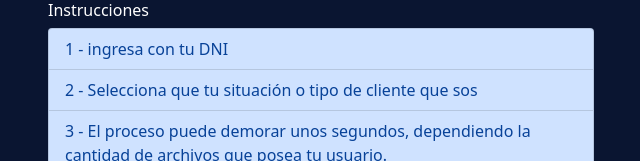
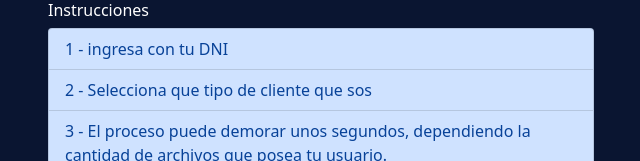
Before and after one commit to dondarrion91/sanchez-hnos, a Vue app: page / in a window 1280 px wide. Shown: the part 504-665 px from the top of the page, without its empty margins (319-959 px from the left). Built offline with nearby package versions, Linux system fonts and the light colour scheme; what vue-tour would draw is missing.

Commit message:
Se agrega trim en campo dni del formulario

```diff
--- a/src/views/Login.vue
+++ b/src/views/Login.vue
@@ -60,8 +60,7 @@
                         1 - ingresa con tu DNI
                     </li>
                     <li class="list-group-item list-group-item-primary">
-                        2 - Selecciona que tu situación o tipo de cliente que
-                        sos
+                        2 - Selecciona que tipo de cliente que sos
                     </li>
                     <li class="list-group-item list-group-item-primary">
                         3 - El proceso puede demorar unos segundos, dependiendo
@@ -94,7 +93,7 @@ export default {
             localStorage.setItem(
                 "clientData",
                 JSON.stringify({
-                    dni: this.form.dni,
+                    dni: this.form.dni.trim(),
                     type: this.form.type,
                 })
             );
```
